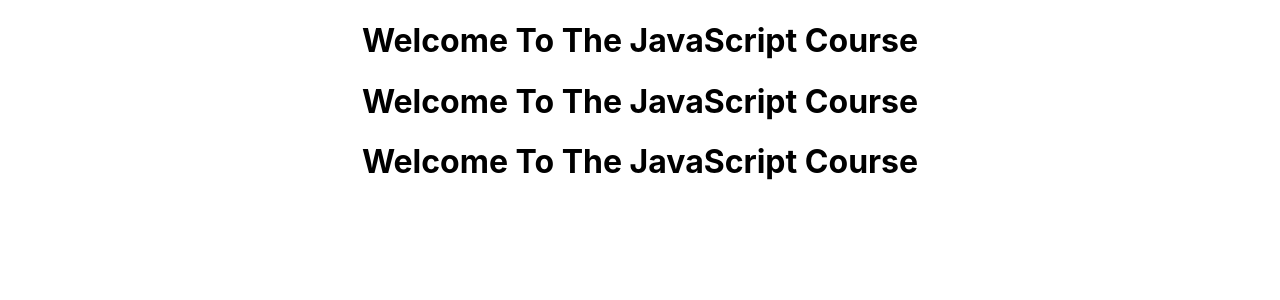
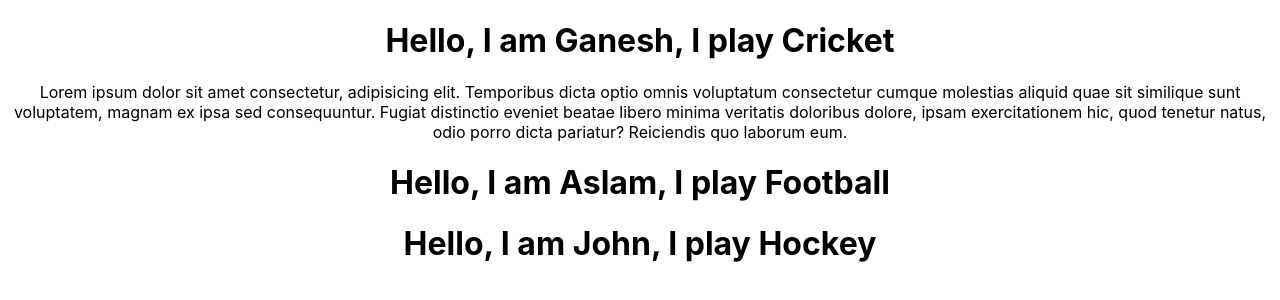
Before and after one commit to vijayadithya831/personal, a React (Create React App) app in the folder Full Stack/React/learn-react/: page / in a window 1280 px wide. Shown: the top 300 px of the page. Built offline with nearby package versions, Linux system fonts and the light colour scheme.

Commit message:
files updated

```diff
--- a/Full Stack/React/learn-react/src/App.js
+++ b/Full Stack/React/learn-react/src/App.js
@@ -1,6 +1,6 @@
 // import logo from './logo.svg';
 import './App.css';
-import Greetings from './Components/WelcomeFuncCompPractice'
+import Welcome from './Components/WelcomeFuncCompPractice'
 import WelcomeStudents from './Components/WelcomeClassCompPractice';
 
 function App() {
@@ -9,9 +9,17 @@
       {/* <Greetings/>
       <WelcomeStudents/>
       <h1>These two messages are rendered from function and class component respectively!</h1> */}
-      <Greetings name = "Ganesh"/>
-      <Greetings name = "Aslam"/>
-      <Greetings name = "John"/>
+      {/* <Welcome name = "Ganesh" sportsName = "Cricket"/>
+      <Welcome name = "Aslam" sportsName = "Football"/>
+      <Welcome name = "John" sportsName = "Hockey"/>
+      <WelcomeStudents name = "Ganesh" sportsName = "Cricket"/>
+      <WelcomeStudents name = "Aslam" sportsName = "Football"/>
+      <WelcomeStudents name = "John" sportsName = "Hockey"/> */}
+      <Welcome name = "Ganesh" sportsName = "Cricket">
+        <p>Lorem ipsum dolor sit amet consectetur, adipisicing elit. Temporibus dicta optio omnis voluptatum consectetur cumque molestias aliquid quae sit similique sunt voluptatem, magnam ex ipsa sed consequuntur. Fugiat distinctio eveniet beatae libero minima veritatis doloribus dolore, ipsam exercitationem hic, quod tenetur natus, odio porro dicta pariatur? Reiciendis quo laborum eum.</p>
+      </Welcome>
+      <Welcome name = "Aslam" sportsName = "Football"></Welcome>
+      <Welcome name = "John" sportsName = "Hockey"></Welcome>
     </div>
 
   );
--- a/Full Stack/React/learn-react/src/Components/WelcomeClassCompPractice.js
+++ b/Full Stack/React/learn-react/src/Components/WelcomeClassCompPractice.js
@@ -3,9 +3,11 @@
 class WelcomeStudents extends React.Component {
     render() {
         return (
-        <h1>Welcome to js class</h1>
+        <h1>Hello, I am {this.props.name}, I play {this.props.sportsName}</h1>
     );
     }
 }
 
+
+
 export default WelcomeStudents;
--- a/Full Stack/React/learn-react/src/Components/WelcomeFuncCompPractice.js
+++ b/Full Stack/React/learn-react/src/Components/WelcomeFuncCompPractice.js
@@ -1,11 +1,13 @@
 import React from "react";
 
-function Greetings() {
-    return (
+const Welcome = (props) => {
+    console.log(props);
+    return(
         <div>
-            <h1>Welcome To The JavaScript Course</h1>
+            <h1>Hello, I am {props.name}, I play {props.sportsName}</h1>
+            {props.children}
         </div>
     );
 }
 
-export default Greetings;
+export default Welcome;
```
Also changed, not shown: 1 other file (tests, documents, lock files or other folders).
